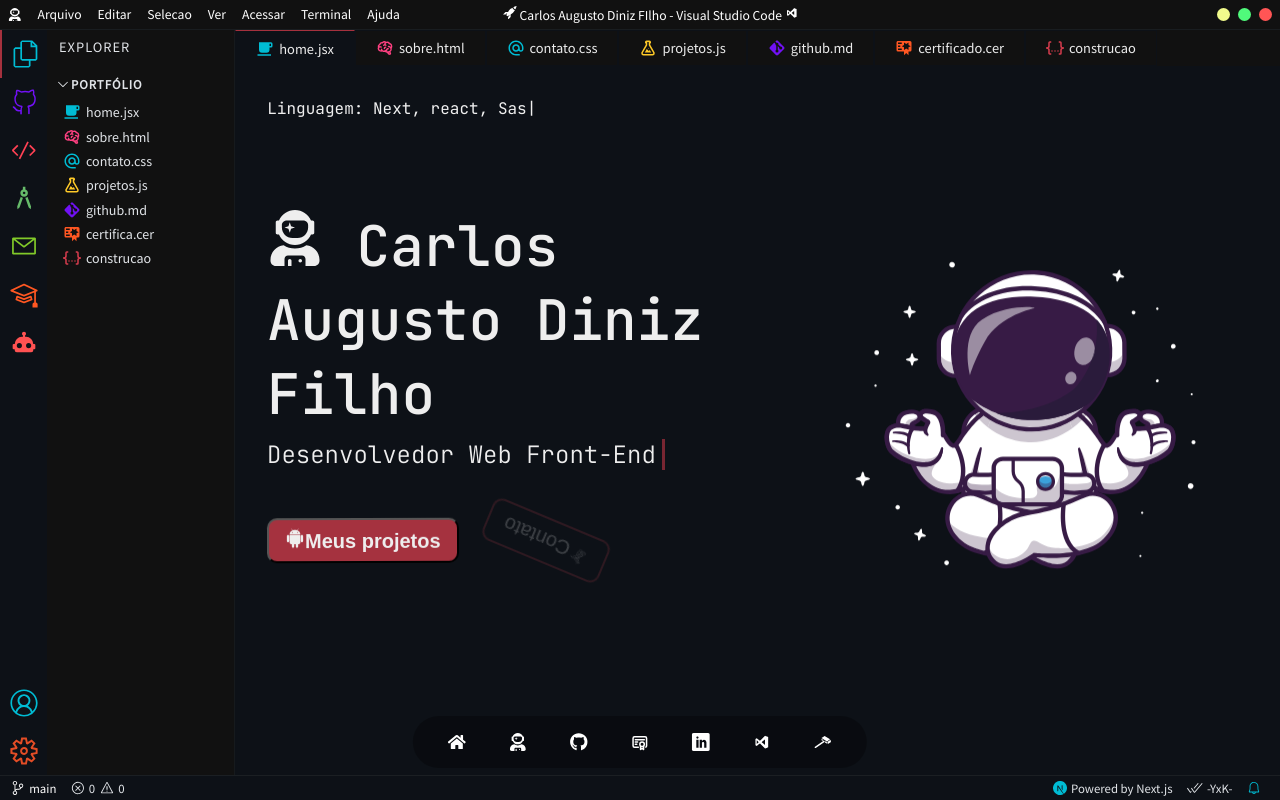
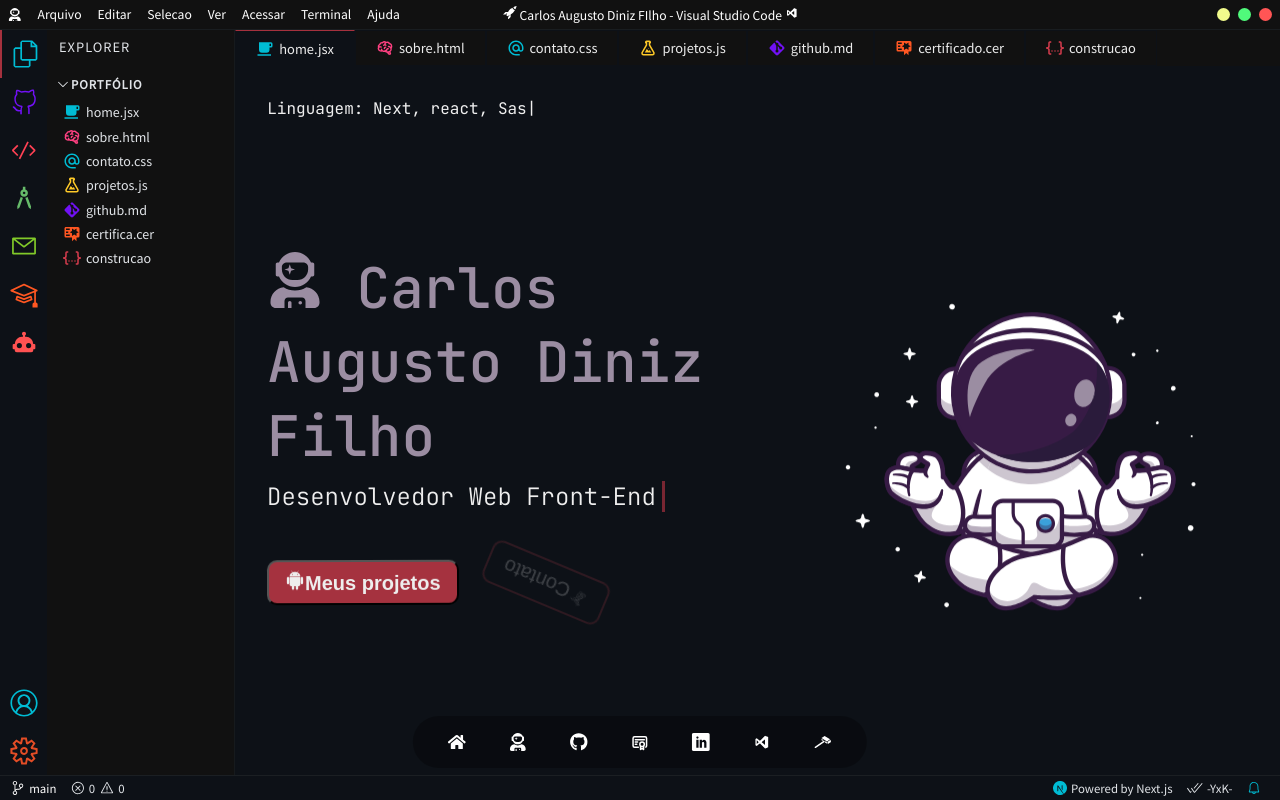
Before and after one commit to ysneshy/portfolio-carlos-filho, a Next.js app: page / in a window 1280 px wide. Built offline with nearby package versions, Linux system fonts and the light colour scheme.

Commit message:
upgrade27 :zap:

```diff
--- a/pages/index.jsx
+++ b/pages/index.jsx
@@ -42,6 +42,8 @@ export default function HomePage() {
         />
       )
       }
+      <br></br>
+      <br></br>
       <div>
       </div>
       <div className={styles.container}>
--- a/styles/HomePage.module.css
+++ b/styles/HomePage.module.css
@@ -52,7 +52,7 @@
 }
 
 .name {
-  color: #eee;
+  color: RGB(155, 141, 162);
   font-size: 3.5rem;
   font-weight: 500;
   margin-bottom: 0.5rem;
```
